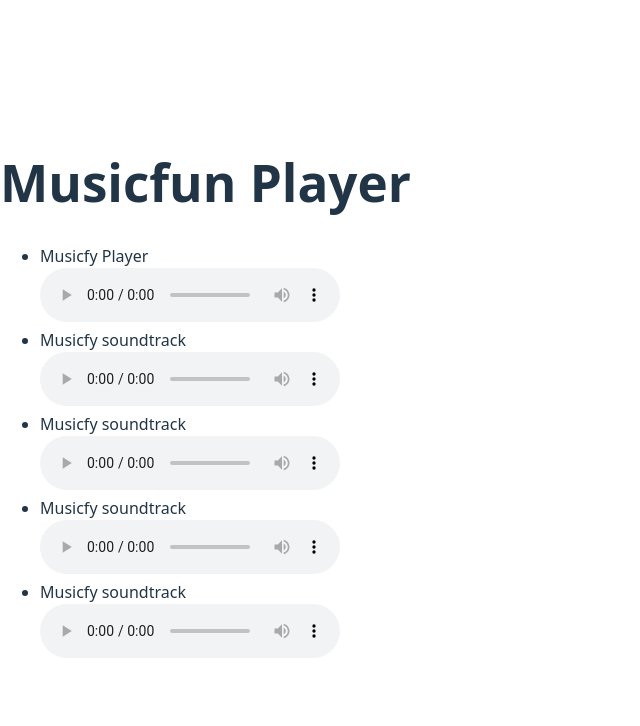
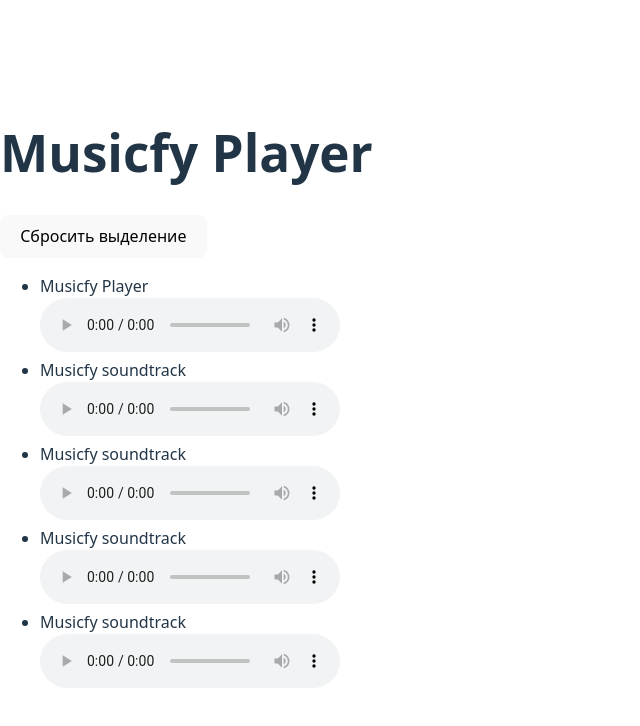
Before and after one commit to SeredaVitaliy/Musicfy, a React (Vite) app: page / in a window 1280 px wide. Shown: the top 726 px of the page, without its empty margins (0-640 px from the left). Built offline with nearby package versions, Linux system fonts and the light colour scheme.

Commit message:
Добавление выделения треков, обработчиков событий и кнопки сброса

```diff
--- a/src/App.tsx
+++ b/src/App.tsx
@@ -2,6 +2,8 @@
 // import reactLogo from './assets/react.svg';
 // import viteLogo from '/vite.svg';
 // import './App.css';
+
+import { useState } from 'react';
 
 // const tracks = null;
 const tracks = [
@@ -32,9 +34,12 @@
   },
 ];
 
-const selectedTrackId = null;
+export function App() {
+  const [selectedTrackId, setSelectedTrackId] = useState(null);
 
-export function App() {
+  // let selectedTrackId = stateManagment[0];
+  // let setSelectedTrackId = stateManagment[1];
+
   if (tracks === null) {
     return (
       <div>
@@ -54,7 +59,14 @@
   }
   return (
     <div>
-      <h1>Musicfun Player</h1>
+      <h1>Musicfy Player</h1>
+      <button
+        onClick={() => {
+          setSelectedTrackId(null);
+        }}
+      >
+        Сбросить выделение
+      </button>
       <ul>
         {tracks.map(track => {
           return (
@@ -64,7 +76,13 @@
                 border: track.id === selectedTrackId ? '1px solid orange' : '',
               }}
             >
-              <div>{track.title}</div>
+              <div
+                onClick={() => {
+                  setSelectedTrackId(track.id);
+                }}
+              >
+                {track.title}
+              </div>
               <audio src={track.url} controls></audio>
             </li>
           );
```
